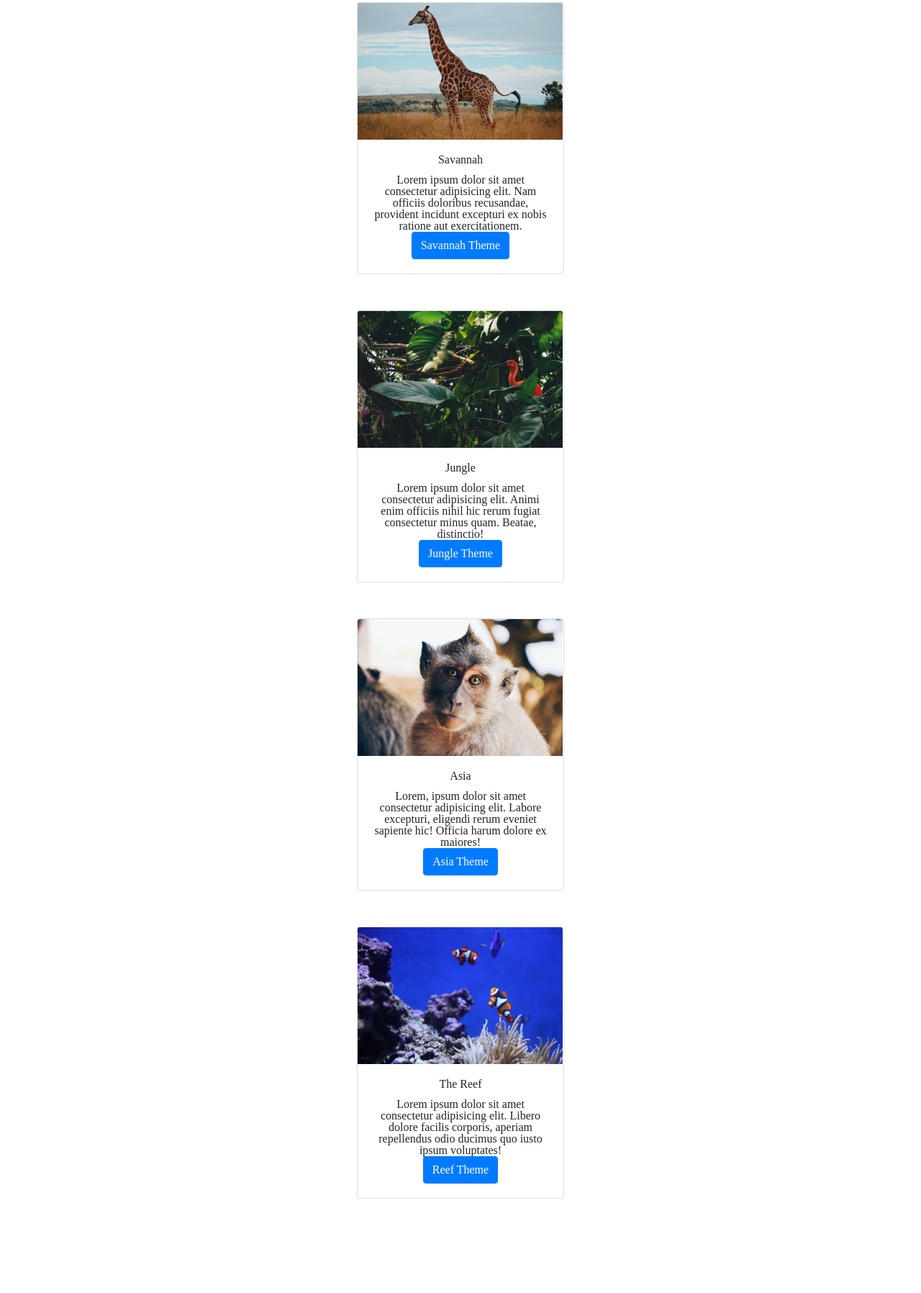
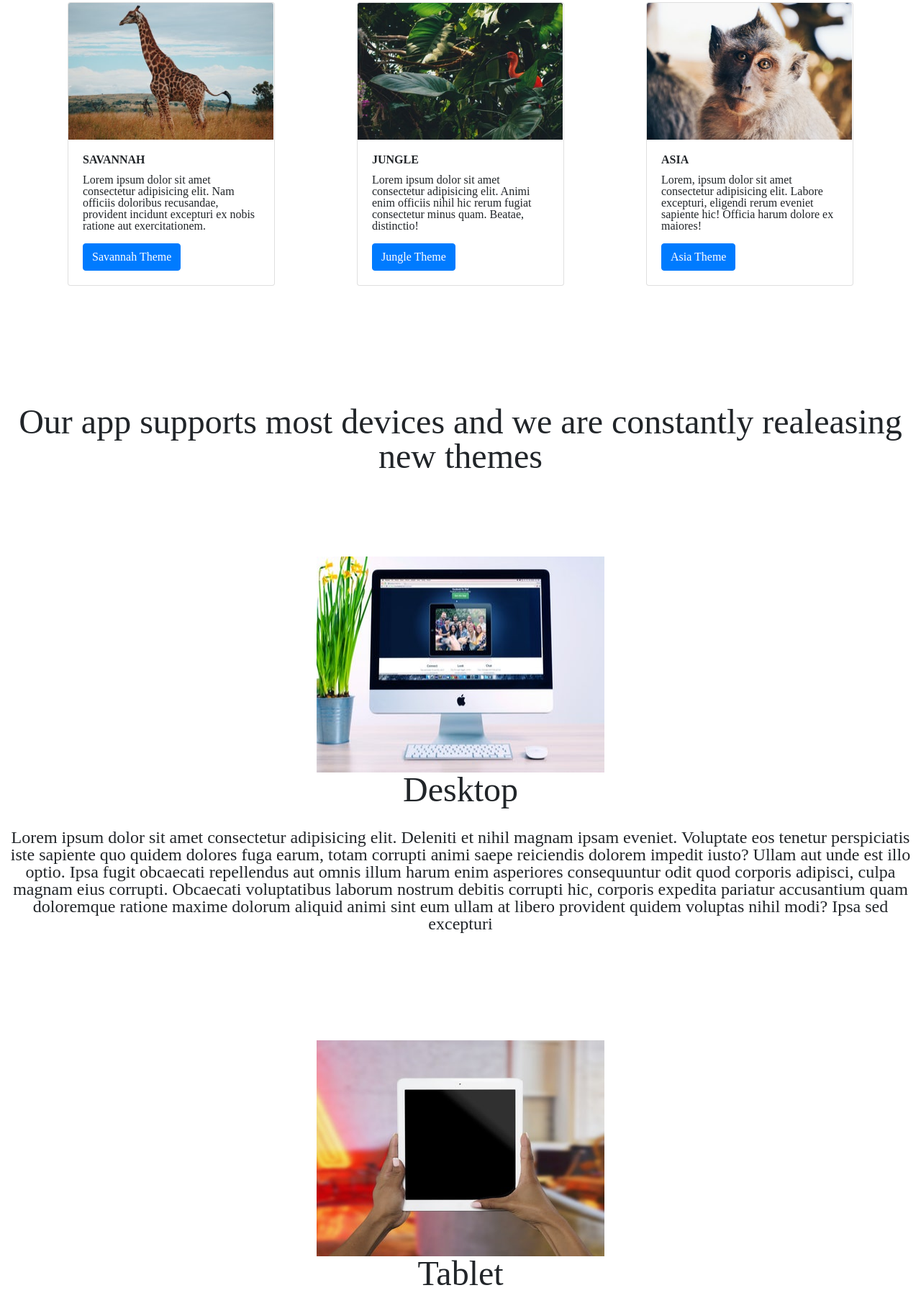
Before and after one commit to classroomnoisecontroller/UI-Jared, a website: page index.html in a window 1280 px wide. Shown: the part 798-2594 px from the top of the page at 72% size. Drawn offline with nearby package versions, Linux system fonts and the light colour scheme; files whose address does not match are found by name.

Commit message:
Almost fully responsive. Moving on to additional content.

```diff
--- a/index.html
+++ b/index.html
@@ -49,49 +49,40 @@
         <main class="page-main">
             <!-- H3 that introduces the app features listed below in cards -->
             <h3>With Many Themes Built And Many More To Come. Noise Listener Has Your Class Covered.</h3>
-            <!-- 4 Cards with pictures on top that demonstrate App features -->
+            <!-- 3 Cards with pictures on top that demonstrate App features -->
             <div class="card-container row">
 
                 <!-- Card1 -->
                 <div class="card" style="width: 18rem;">
                     <img src="images/savannah.jpeg" class="card-img-top" alt="...">
                     <div class="card-body">
-                        <h5 class="card-title">Savannah</h5>
+                        <h5 class="card-title text-uppercase font-weight-bold">Savannah</h5>
                         <p class="card-text">Lorem ipsum dolor sit amet consectetur adipisicing elit. Nam officiis doloribus recusandae, provident incidunt excepturi ex nobis ratione aut exercitationem.</p>
-                        <a href="#" class="btn btn-primary">Savannah Theme</a>
+                        <a href="#" class="btn btn-primary mt-3">Savannah Theme</a>
                     </div>
                 </div>
                 <!-- card2 -->
                 <div class="card" style="width: 18rem;">
                     <img src="images/jungle.jpeg" class="card-img-top" alt="...">
                     <div class="card-body">
-                        <h5 class="card-title">Jungle</h5>
+                        <h5 class="card-title text-uppercase font-weight-bold">Jungle</h5>
                         <p class="card-text">Lorem ipsum dolor sit amet consectetur adipisicing elit. Animi enim officiis nihil hic rerum fugiat consectetur minus quam. Beatae, distinctio!</p>
-                        <a href="#" class="btn btn-primary">Jungle Theme</a>
+                        <a href="#" class="btn btn-primary mt-3">Jungle Theme</a>
                     </div>
                 </div>
                 <!-- card3 -->
                 <div class="card" style="width: 18rem;">
                     <img src="images/asia.jpeg" class="card-img-top" alt="...">
                     <div class="card-body">
-                        <h5 class="card-title">Asia</h5>
+                        <h5 class="card-title text-uppercase font-weight-bold">Asia</h5>
                         <p class="card-text">Lorem, ipsum dolor sit amet consectetur adipisicing elit. Labore excepturi, eligendi rerum eveniet sapiente hic! Officia harum dolore ex maiores!</p>
-                        <a href="#" class="btn btn-primary">Asia Theme</a>
-                    </div>
-                </div>
-                <!-- card4 -->
-                <div class="card" style="width: 18rem;">
-                    <img src="images/the-reef.jpeg" class="card-img-top" alt="...">
-                    <div class="card-body">
-                        <h5 class="card-title">The Reef</h5>
-                        <p class="card-text">Lorem ipsum dolor sit amet consectetur adipisicing elit. Libero dolore facilis corporis, aperiam repellendus odio ducimus quo iusto ipsum voluptates!</p>
-                        <a href="#" class="btn btn-primary">Reef Theme</a>
+                        <a href="#" class="btn btn-primary mt-3">Asia Theme</a>
                     </div>
                 </div>
             </div>
             <!-- H3 that introduces different supported devices Desktop, tablet, and mobile/IOS -->
             <h3>Our app supports most devices and we are constantly realeasing new themes</h3>
-
+            <div class="media-object-container">
             <!-- media object with picture of desktop on left and h3, text and button linked to app on right -->
             <div class='media-object'>
                 <img src="images/desktop.jpeg" alt="">
@@ -103,8 +94,7 @@
                         obcaecati repellendus aut omnis illum harum enim asperiores consequuntur odit quod corporis
                         adipisci, culpa magnam eius corrupti. Obcaecati voluptatibus laborum nostrum debitis corrupti
                         hic, corporis expedita pariatur accusantium quam doloremque ratione maxime dolorum aliquid animi
-                        sint eum ullam at libero provident quidem voluptas nihil modi? Ipsa sed excepturi asperiores
-                        tempora odit, id explicabo eaque? Dolor eius cumque mollitia nostrum!</p>
+                        sint eum ullam at libero provident quidem voluptas nihil modi? Ipsa sed excepturi </p>
                 </div>
             </div>
 
@@ -119,8 +109,7 @@
                         reiciendis nam aliquid aperiam eveniet. Repudiandae, maxime? Optio, aliquam ipsam. A aliquam
                         placeat sapiente sit qui quibusdam eos nemo labore veritatis quis quia sint voluptatem amet
                         eveniet, quisquam itaque nam vitae corporis totam rerum fuga necessitatibus? Dignissimos non
-                        quisquam labore perferendis, laudantium ab numquam praesentium et odit culpa ipsum cumque velit
-                        facilis? Voluptate illo debitis nihil nam necessitatibus distinctio sint?</p>
+                        </p>
                 </div>
             </div>
 
@@ -135,10 +124,10 @@
                         facere atque suscipit iste culpa natus ab sed praesentium deleniti adipisci placeat aliquid
                         asperiores voluptate, porro vel itaque sequi quo vero quod distinctio odio, facilis voluptatum
                         accusamus fuga. Enim saepe veniam harum recusandae, beatae, eaque repellat quas incidunt soluta
-                        modi fugit rerum obcaecati accusantium, eum tempora odit deserunt minima. Unde itaque mollitia
-                        commodi possimus at expedita molestiae accusamus ullam vel ut, harum aliquam sint.</p>
+                        modi fugit rerum obcaecati accusantium, eum </p>
                 </div>
             </div>
+        </div>
         </main>
         <!-- Footer with email capture and social links -->
         <footer>
--- a/scss/_layout.scss
+++ b/scss/_layout.scss
@@ -75,6 +75,8 @@ body {
         }
 
         .card-container {
+            display: flex;
+            justify-content: space-evenly;
             @include phone {
                 display: flex;
                 flex-direction: column;
@@ -96,14 +98,28 @@ body {
 
 
         }
-
+        .media-object-container{
+            @include tablet-portrait {
+                // display: flex;
+                // flex-direction: column;
+            }
         .media-object {
             display: flex;
             align-items: flex-start;
             margin-bottom: 150px;
 
+            @include tablet-portrait  {
+                flex-direction: column;
+                align-items: center;
+                justify-content: center;
+                flex-wrap: wrap;
+            }
+
             @include phone {
                 flex-direction: column;
+                align-items: center;
+                justify-content: center;
+                flex-wrap: wrap;
             }
 
             img {
@@ -133,6 +149,7 @@ body {
             }
 
         }
+    }
 
 
     }
```
Also changed, not shown: main.css/main.css.
